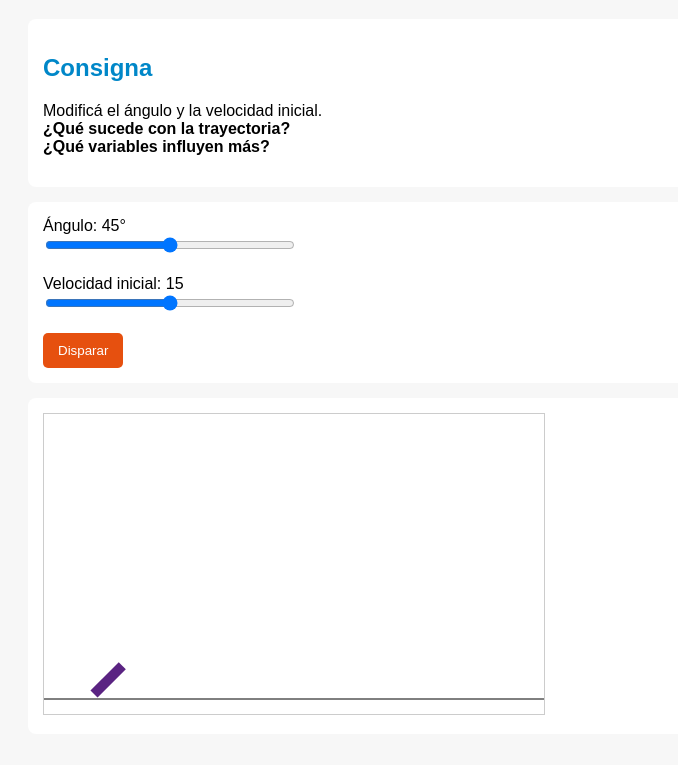
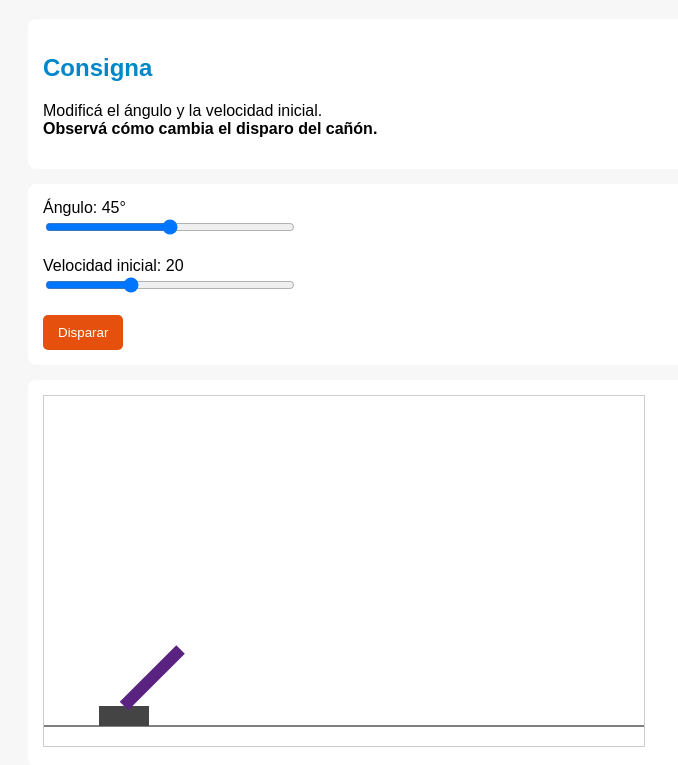
Before and after one commit to romina2206/Ciencias-de-la-Computaci-n_Docentes_Proyectiles, a plain HTML site: page index.html in a window 1280 px wide. Shown: the part 89-854 px from the top of the page, without its empty margins (0-678 px from the left). Drawn offline with Linux system fonts and the light colour scheme.

Commit message:
Update index.html

```diff
--- a/index.html
+++ b/index.html
@@ -35,7 +35,7 @@ button {
 }
 
 canvas {
-  background: white;
+  background: #ffffff;
   border: 1px solid #ccc;
 }
 </style>
@@ -48,10 +48,8 @@ canvas {
 <div class="box">
 <h2>Consigna</h2>
 <p>
-Modificá el ángulo y la velocidad inicial.
-<br>
-<b>¿Qué sucede con la trayectoria?</b><br>
-<b>¿Qué variables influyen más?</b>
+Modificá el ángulo y la velocidad inicial.<br>
+<b>Observá cómo cambia el disparo del cañón.</b>
 </p>
 </div>
 
@@ -61,16 +59,16 @@ Modificá el ángulo y la velocidad inicial.
 <input type="range" min="10" max="80" value="45" id="angulo" oninput="actualizar()">
 <br><br>
 
-Velocidad inicial: <span id="velVal">15</span>
+Velocidad inicial: <span id="velVal">20</span>
 <br>
-<input type="range" min="5" max="25" value="15" id="vel" oninput="actualizar()">
+<input type="range" min="10" max="40" value="20" id="vel" oninput="actualizar()">
 <br><br>
 
 <button onclick="disparar()">Disparar</button>
 </div>
 
 <div class="box">
-<canvas id="canvas" width="500" height="300"></canvas>
+<canvas id="canvas" width="600" height="350"></canvas>
 </div>
 
 <script>
@@ -80,27 +78,41 @@ const ctx = canvas.getContext("2d");
 const g = 9.8;
 let proyectil = null;
 
-const baseX = 50;
-const baseY = canvas.height - 20;
-const canonLargo = 40;
+const baseX = 80;
+const baseY = canvas.height - 40;
+const canonLargo = 80;
 
 function actualizar() {
-  document.getElementById("anguloVal").innerText =
-    document.getElementById("angulo").value;
-  document.getElementById("velVal").innerText =
-    document.getElementById("vel").value;
+  angulo = document.getElementById("angulo").value;
+  velocidad = document.getElementById("vel").value;
+
+  document.getElementById("anguloVal").innerText = angulo;
+  document.getElementById("velVal").innerText = velocidad;
 }
 
 function dibujarCanon() {
   const ang = document.getElementById("angulo").value * Math.PI / 180;
 
+  // Base
+  ctx.fillStyle = "#444";
+  ctx.fillRect(baseX - 25, baseY, 50, 20);
+
+  // Línea guía del ángulo
+  ctx.beginPath();
+  ctx.moveTo(baseX, baseY);
+  ctx.lineTo(
+    baseX + canonLargo * Math.cos(ang),
+    baseY - canonLargo * Math.sin(ang)
+  );
+  ctx.strokeStyle = "#aaa";
+  ctx.stroke();
+
+  // Cañón
   ctx.save();
   ctx.translate(baseX, baseY);
   ctx.rotate(-ang);
-
   ctx.fillStyle = "#5A2382";
-  ctx.fillRect(0, -5, canonLargo, 10);
-
+  ctx.fillRect(0, -6, canonLargo, 12);
   ctx.restore();
 }
 
@@ -120,26 +132,28 @@ function disparar() {
 function animar() {
   ctx.clearRect(0,0,canvas.width,canvas.height);
 
-  // suelo
+  // Suelo
   ctx.beginPath();
-  ctx.moveTo(0, baseY + 5);
-  ctx.lineTo(canvas.width, baseY + 5);
+  ctx.moveTo(0, baseY + 20);
+  ctx.lineTo(canvas.width, baseY + 20);
+  ctx.strokeStyle = "#000";
   ctx.stroke();
 
   dibujarCanon();
 
   if (proyectil) {
-    proyectil.t += 0.1;
+    proyectil.t += 0.15;
 
     const x = proyectil.x0 + proyectil.vx * proyectil.t;
-    const y = proyectil.y0 - (proyectil.vy * proyectil.t - 0.5 * g * proyectil.t * proyectil.t);
+    const y = proyectil.y0 -
+      (proyectil.vy * proyectil.t - 0.5 * g * proyectil.t * proyectil.t);
 
     ctx.beginPath();
-    ctx.arc(x, y, 5, 0, Math.PI * 2);
+    ctx.arc(x, y, 6, 0, Math.PI * 2);
     ctx.fillStyle = "#0087C8";
     ctx.fill();
 
-    if (y > baseY) {
+    if (y > baseY + 20 || x > canvas.width) {
       proyectil = null;
     }
   }
@@ -151,6 +165,5 @@ actualizar();
 animar();
 </script>
 
-
 </body>
 </html>
```
